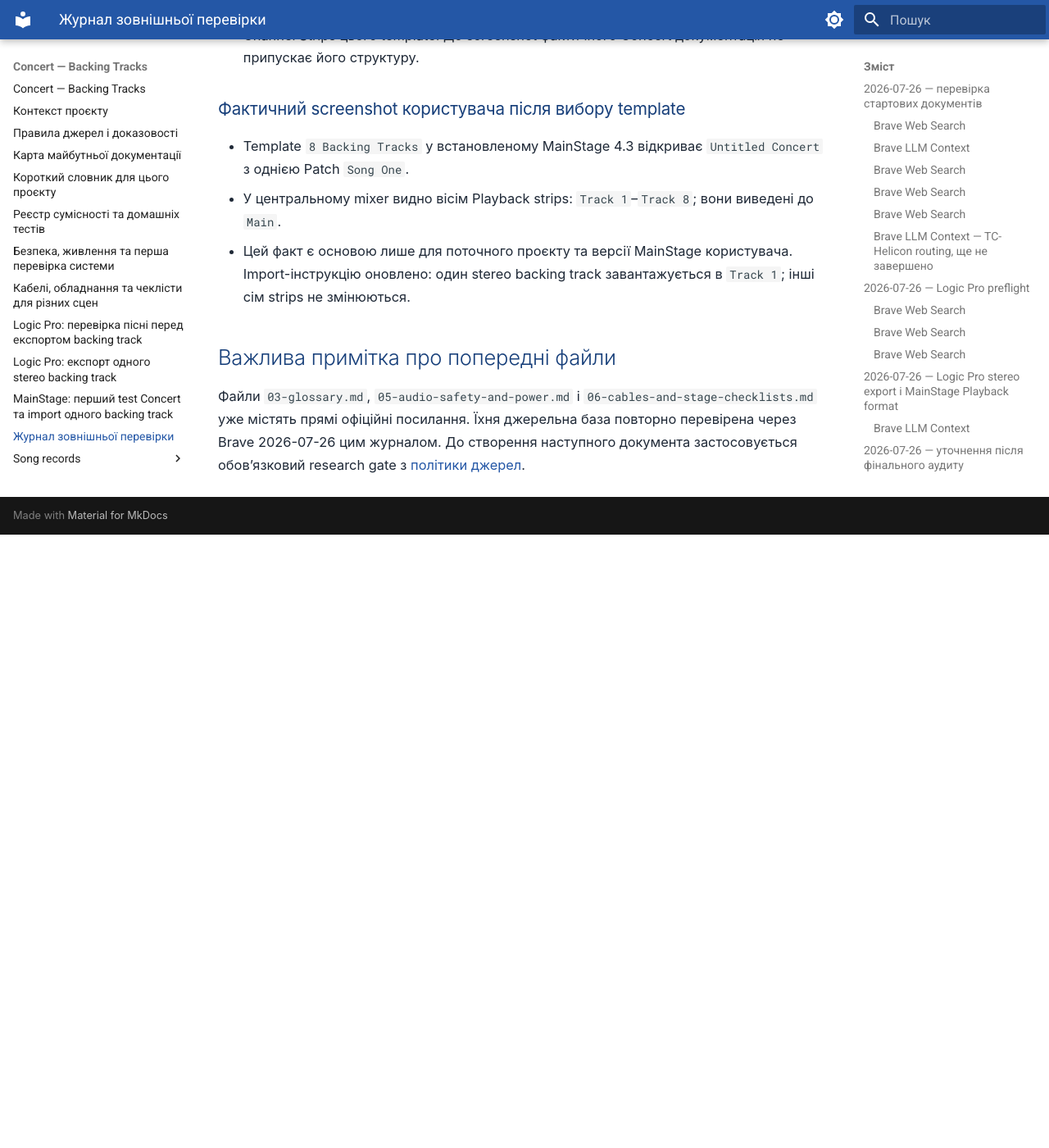
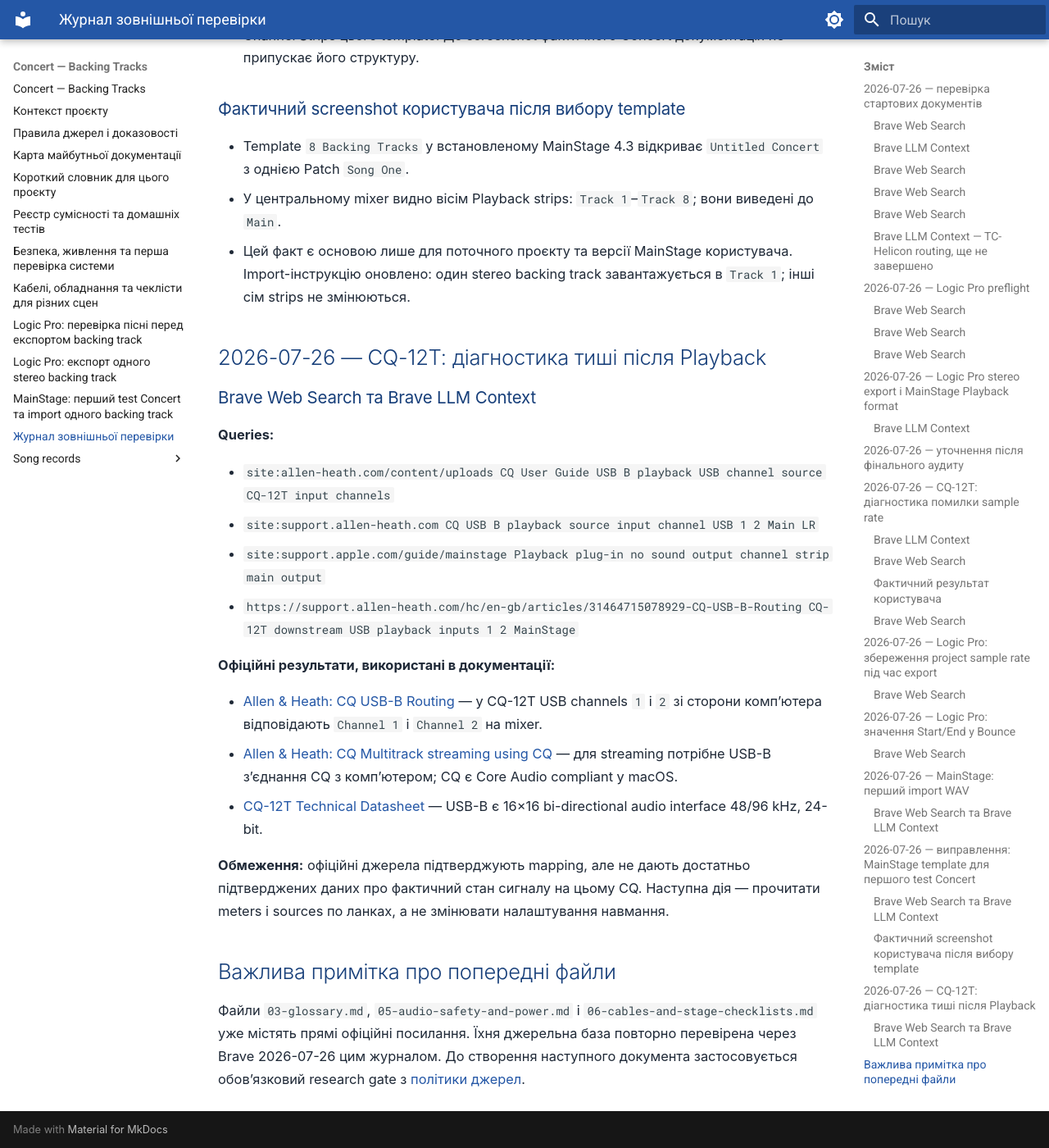
Before and after one commit to andmev/Concert, an MkDocs documentation site: the page built from docs/99-research-log.md, in a window 1280 px wide and 1400 px high, scrolled down 6837 px. Shown: the whole window at 82% size. Built offline with MkDocs 1.6.1 and Material for MkDocs 9.7.7, drawn with Linux system fonts in a browser that asks for light colours; before the commit the page ends 7489 px from its top, so only the background shows below that.

Commit message:
chore: updated text

```diff
--- a/docs/04-compatibility-register.md
+++ b/docs/04-compatibility-register.md
@@ -16,7 +16,7 @@ stateDiagram-v2
 
 | Компоненти | Поточний статус | Що потрібно зробити перед концертом | Офіційна основа |
 | --- | --- | --- | --- |
-| MainStage 4.3 + macOS Tahoe 26.5.2 | `CQ-12T` обраний без помилки; CQ, MainStage і macOS погоджені на `96 kHz` (2026-07-26) | Провести короткий фактичний playback test, а потім тривалу домашню репетицію | [Apple MainStage Support](https://support.apple.com/mainstage) |
+| MainStage 4.3 + macOS Tahoe 26.5.2 | CQ обраний без помилки; WAV import у Playback пройшов. Перший запуск Playback не дав чутного звуку (2026-07-26) | Поетапно перевірити MainStage meters, CQ USB inputs 1/2, Main LR та фізичну акустику; не змінювати routing навмання | [Apple MainStage Support](https://support.apple.com/mainstage) |
 | Logic Pro 12.3 + macOS Tahoe 26.5.2 | Встановлено | На тестовій пісні підтвердити експорт потрібного stereo backing track | [Apple Logic Pro User Guide](https://support.apple.com/guide/logicpro/welcome/mac) |
 | CQ-12T + macOS Tahoe 26.5.2 по USB | **Не підтверджено виробником на момент фіксації.** Device setup успішний: CQ = `96 kHz`, MainStage = `96 kHz`, macOS = `96,000 Hz, 16 ch, 24-bit Integer` (2026-07-26) | Зробити короткий і тривалий домашній playback test; тільки після них оцінювати придатність до виступу | [CQ-12T Resources](https://www.allen-heath.com/hardware/cq/cq-12t/resources/) · [CQ: USB/SD sample rate](https://support.allen-heath.com/hc/en-gb/articles/19853352600337-CQ-Multitrack-Recording-and-Playback-from-SD-Card) |
 | Zoom AMS-24 + MacBook по USB | Потрібен фактичний тест | Підключити, перевірити Inputs 1/2, `OUTPUT A L/R`, levels і playback у MainStage | [Zoom AMS-24 Operation Manual](https://zoomcorp.com/manuals/ams-24-en/) |
@@ -47,13 +47,25 @@ stateDiagram-v2
 | Mac / ПЗ | MacBook Pro M3 Pro; macOS Tahoe 26.5.2; MainStage 4.3 |
 | Схема | MacBook → USB → CQ-12T |
 | Що підтверджено | CQ-12T з’являється у списку audio devices MainStage |
-| Результат | `Pass` — налаштування audio device; playback ще не тестувався |
+| Результат | `Pass` — audio device та WAV import; `Needs follow-up` — чутний playback через CQ |
 | Точний симптом | Після вибору CQ-12T MainStage показує: `Sample Rate 48 kHz not allowed.` |
 | CQ-12T `Sample Rate` | `96 kHz`; фактичний шлях на пристрої: `CONFIG > піктограма USB, SD і Bluetooth > USB/SD > Sample Rate` |
 | MainStage `Sample Rate` | `96 kHz` |
 | macOS `Format` для CQ-12T | `96,000 Hz, 16 ch, 24-bit Integer` |
 | Що вирішило проблему | Після узгодження MainStage з `96 kHz` помилка зникла. Робоча гіпотеза: до підключення CQ в MainStage залишалося стандартне значення `48 kHz`; це не є підтвердженим поясненням від Apple або Allen & Heath. |
 | Безпечна наступна дія | Не міняти частоту. Виконати короткий тест реального відтворення звуку через CQ-12T. |
+
+### 2026-07-26 — перший запуск Playback після import WAV
+
+| Поле | Значення |
+| --- | --- |
+| Файл | `Цілуються-хмари_BT_stereo_24bit.wav` |
+| MainStage import | `Pass` |
+| Дія | Натиснуто `Play` у відкритому вікні Playback |
+| Чутний результат | Звуку не почуто |
+| Статус | `Needs follow-up` |
+| Що ще не встановлено | Чи рухаються meters у MainStage; чи CQ Channel 1/2 мають source `USB/SD`; чи отримують Main LR signal; чи підключена та увімкнена фізична акустика |
+| Заборона до діагностики | Не видаляти template `Track 2`–`Track 8`, Aux або Metronome; не міняти sample rate; не змінювати USB routing навмання |
 
 Це **ще не** підтвердження готовності CQ-12T до виступу: Allen & Heath на сторінці Resources поки не верифікував його повну роботу з macOS Tahoe 26.
 
--- a/docs/99-research-log.md
+++ b/docs/99-research-log.md
@@ -199,6 +199,25 @@ flowchart LR
 - У центральному mixer видно вісім Playback strips: `Track 1`–`Track 8`; вони виведені до `Main`.
 - Цей факт є основою лише для поточного проєкту та версії MainStage користувача. Import-інструкцію оновлено: один stereo backing track завантажується в `Track 1`; інші сім strips не змінюються.
 
+## 2026-07-26 — CQ-12T: діагностика тиші після Playback
+
+### Brave Web Search та Brave LLM Context
+
+**Queries:**
+
+- `site:allen-heath.com/content/uploads CQ User Guide USB B playback USB channel source CQ-12T input channels`
+- `site:support.allen-heath.com CQ USB B playback source input channel USB 1 2 Main LR`
+- `site:support.apple.com/guide/mainstage Playback plug-in no sound output channel strip main output`
+- `https://support.allen-heath.com/hc/en-gb/articles/31464715078929-CQ-USB-B-Routing CQ-12T downstream USB playback inputs 1 2 MainStage`
+
+**Офіційні результати, використані в документації:**
+
+- [Allen & Heath: CQ USB-B Routing](https://support.allen-heath.com/hc/en-gb/articles/31464715078929-CQ-USB-B-Routing) — у CQ-12T USB channels `1` і `2` зі сторони комп’ютера відповідають `Channel 1` і `Channel 2` на mixer.
+- [Allen & Heath: CQ Multitrack streaming using CQ](https://support.allen-heath.com/hc/en-gb/articles/19338440353425-CQ-Multitrack-streaming-using-CQ) — для streaming потрібне USB-B з’єднання CQ з комп’ютером; CQ є Core Audio compliant у macOS.
+- [CQ-12T Technical Datasheet](https://www.allen-heath.com/content/uploads/2023/10/CQ-12T-Tech-Datasheet.pdf) — USB-B є 16×16 bi-directional audio interface 48/96 kHz, 24-bit.
+
+**Обмеження:** офіційні джерела підтверджують mapping, але не дають достатньо підтверджених даних про фактичний стан сигналу на цьому CQ. Наступна дія — прочитати meters і sources по ланках, а не змінювати налаштування навмання.
+
 ## Важлива примітка про попередні файли
 
 Файли `03-glossary.md`, `05-audio-safety-and-power.md` і `06-cables-and-stage-checklists.md` уже містять прямі офіційні посилання. Їхня джерельна база повторно перевірена через Brave 2026-07-26 цим журналом. До створення наступного документа застосовується обов’язковий research gate з [політики джерел](01-evidence-policy.md#evidence-check).
```
Also changed, not shown: docs/13-mainstage-concert-foundation.md (+4 -0 lines), docs/song-records/01-tsiluyutsia-khmary.md (+3 -2 lines).
